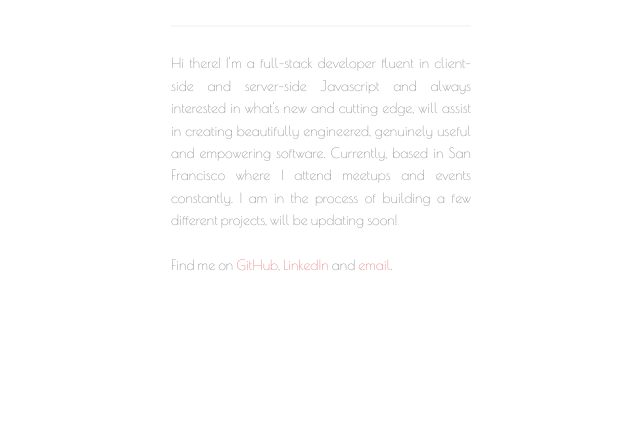
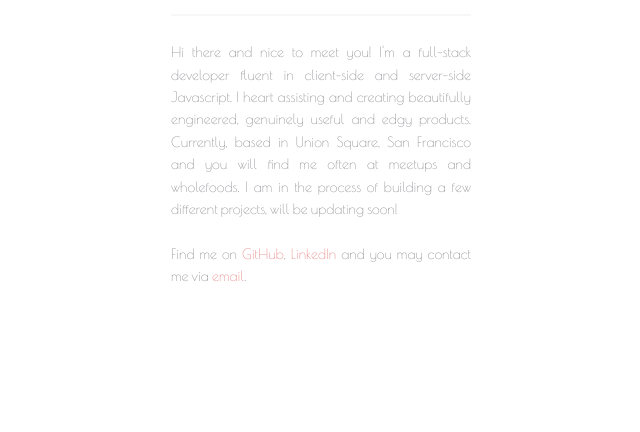
Before and after one commit to ariffurqon/arifdesign, a website: page public/views/index.html in a window 1280 px wide. Shown: the part 368-800 px from the top of the page, without its empty margins (319-959 px from the left). Drawn offline with nearby package versions, Linux system fonts and the light colour scheme; some packages are replaced by stand-ins of ours; files that its build step writes are made by us from their sources; files whose address does not match are found by name.

Commit message:
modified bio

```diff
--- a/public/views/templates/home.html
+++ b/public/views/templates/home.html
@@ -7,15 +7,18 @@
             <small>Full-stack Developer</small>
         </div>
         <hr>
-        <div class="content"> Hi there! I'm a full-stack developer fluent in client-side and server-side Javascript and always interested in what's new and cutting edge, will assist in creating beautifully engineered, genuinely useful and empowering software. Currently, based in San Francisco where I attend meetups and events constantly.
+        <div class="content">
+            Hi there and nice to meet you! I'm a full-stack developer fluent in client-side and server-side Javascript.
 
-        I am in the process of building a few different projects, will be updating soon!
+            I heart assisting and creating beautifully engineered, genuinely useful and edgy products. Currently, based in Union Square, San Francisco and you will find me often at meetups and wholefoods.
+
+            I am in the process of building a few different projects, will be updating soon!
 
             <br>
             <br> Find me on
             <a href="https://github.com/ariffurqon">GitHub</a>,
             <a href="https://www.linkedin.com/in/ariffurqon">LinkedIn</a>
-            and
+            and you may contact me via
             <a href="mailto: [arif.furqon@gmail.com]?subject= &body=">email</a>.
             <br>
         </div>
```
